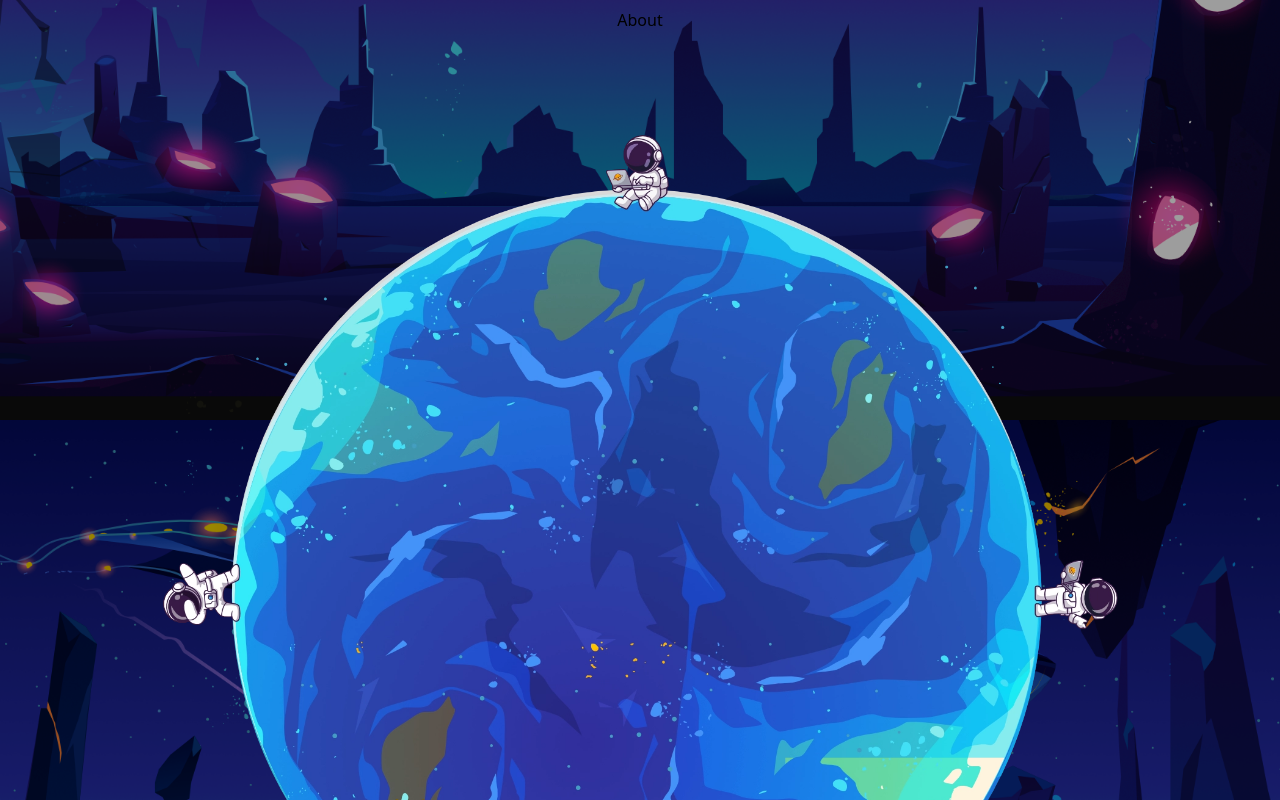
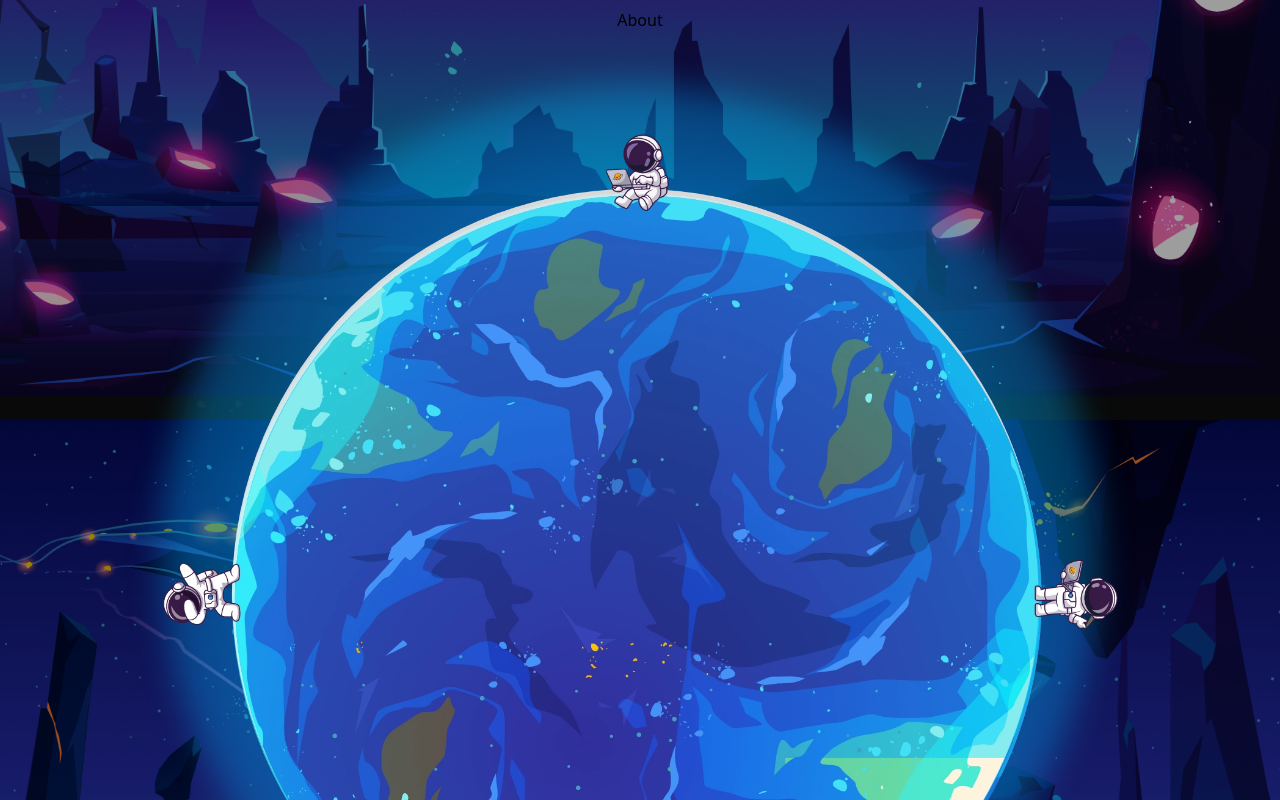
Before and after one commit to O-K-G/consolelog.me, a Next.js app: page / in a window 1280 px wide. Shown: the part 380-1180 px from the top of the page. Built offline with nearby package versions, Linux system fonts and the light colour scheme.

Commit message:
feat: glow effect to the planet image

```diff
--- a/src/components/Planet.tsx
+++ b/src/components/Planet.tsx
@@ -3,6 +3,7 @@
 import { CACHE_VERSION } from '@root/tailwind.config';
 import { useContext } from 'react';
 import { AppContext as appContext } from '@components/AppContext';
+import Image from 'next/image';
 
 const ROTATION_CLASSNAMES_BY_SECTION = {
   contact: 'rotate-90',
@@ -19,17 +20,18 @@ export default function Planet() {
       currentTopSection as keyof typeof ROTATION_CLASSNAMES_BY_SECTION
     ];
 
-  const planetImage = (
-    // eslint-disable-next-line @next/next/no-img-element
-    <img
-      src={`/planet.webp?cacheVersion=${CACHE_VERSION}`}
-      alt='planet with astronauts'
-      loading='eager'
-      className={`fixed translate-y-[60%] md:translate-y-[70%] bottom-0 left-0 right-0 mx-auto w-full md:w-3/4 transition-all duration-1000 ease-in-out ${
+  return (
+    <div
+      className={`before:-translate-y-[5%] before:blur-lg before:bg-[radial-gradient(circle_at_center,_var(--tw-gradient-stops))] before:from-[#00B1FF] before:to-transparent before:block before:size-[98%] before:rounded-full rounded-full fixed translate-y-[60%] md:translate-y-[70%] bottom-0 left-0 right-0 mx-auto size-[75svw] transition-all duration-1000 ease-in-out ${
         rotationClasses || ''
       }`}
-    />
+    >
+      <Image
+        src={`/planet.webp?cacheVersion=${CACHE_VERSION}`}
+        fill
+        loading='eager'
+        alt='planet with astronauts'
+      />
+    </div>
   );
-
-  return planetImage;
 }
```
